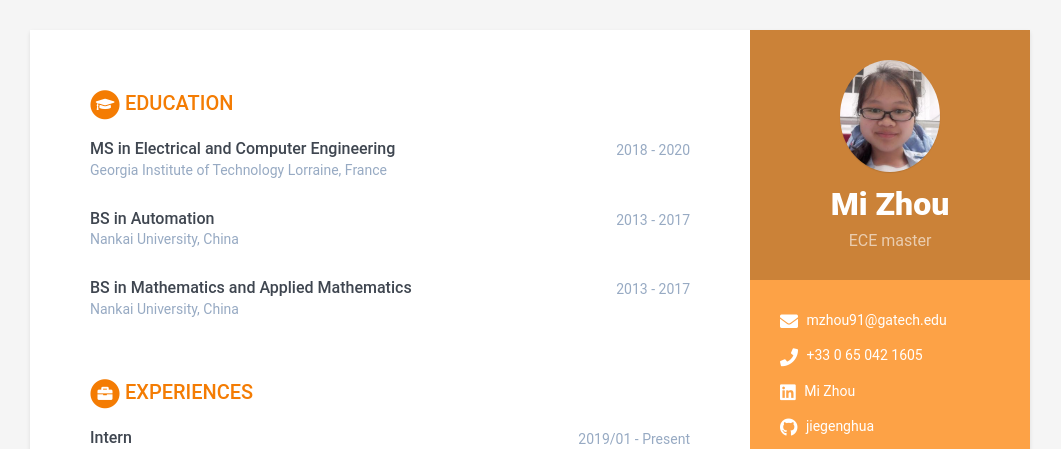
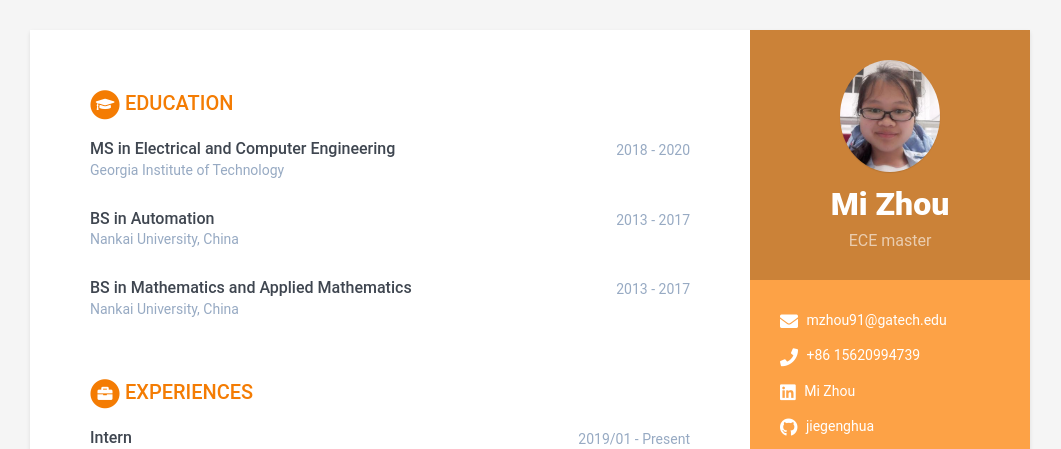
Before and after one commit to jiegenghua/MiZhou-cv, a Jekyll site: the page built from index.html, in a window 1280 px wide. Shown: the top 449 px of the page, without its empty margins (110-1171 px from the left). Built offline with Jekyll 4.4.1, drawn with Linux system fonts in a browser that asks for light colours.

Commit message:
Update data.yml

```diff
--- a/_data/data.yml
+++ b/_data/data.yml
@@ -13,7 +13,7 @@ sidebar:
 
     # Sidebar links
     email: mzhou91@gatech.edu
-    phone: +33 0 65 042 1605
+    phone: +86 15620994739
    #website: jiegenghua.github.io/MZ-Blog/ #do not add http://
     linkedin: Mi Zhou
     github: jiegenghua
@@ -46,7 +46,7 @@ sidebar:
 
 education:
     - degree: MS in Electrical and Computer Engineering
-      university: Georgia Institute of Technology Lorraine, France
+      university: Georgia Institute of Technology
       time: 2018 - 2020
 
 
```
